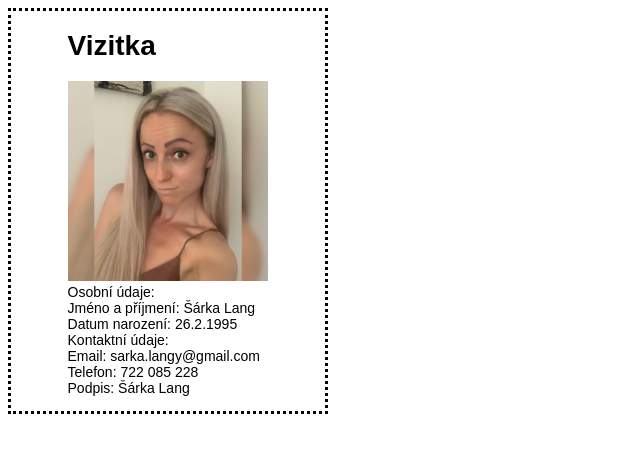
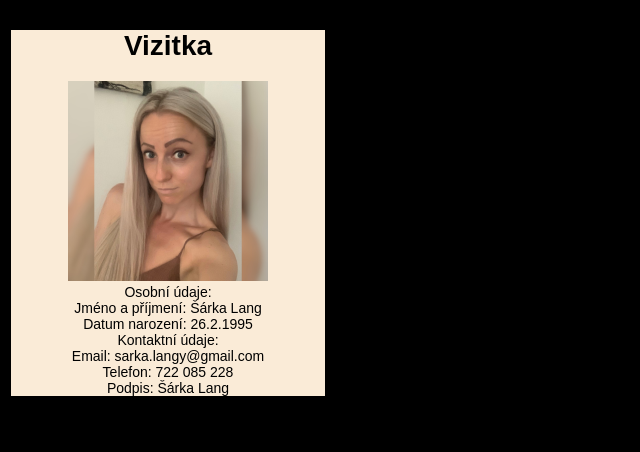
Before and after one commit to SarkaLang/cviceni-moje-vizitka-2023, a plain HTML site: page vizitka-2023/index.html in a window 1280 px wide. Shown: the whole page, without its empty margins (0-640 px from the left). Drawn offline with Linux system fonts and the light colour scheme.

Commit message:
verze 07

```diff
--- a/vizitka-2023/style.css
+++ b/vizitka-2023/style.css
@@ -6,9 +6,12 @@ body {
 	max-width: 20rem;
 	border: black;
 	border-style:dotted;
+	background-color: black;
 }
 
 .vizitka {
-	margin-left: 18%;
-	margin-bottom: 5%;
+	width: 100%;
+	height: auto;
+	background-color: antiquewhite;
+	text-align: center;
 }
```
